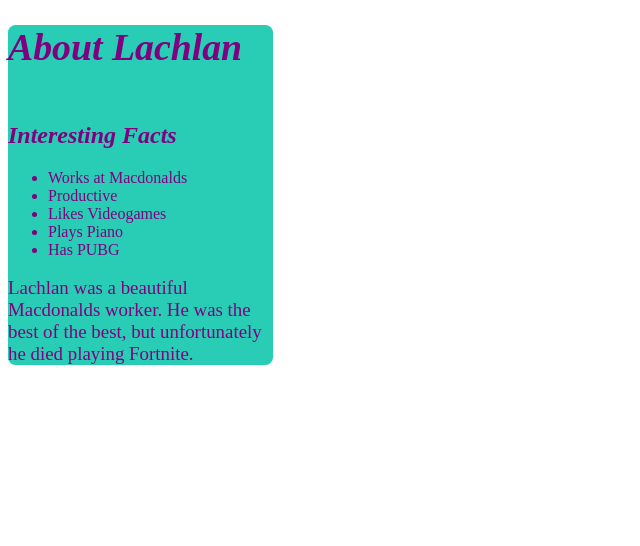
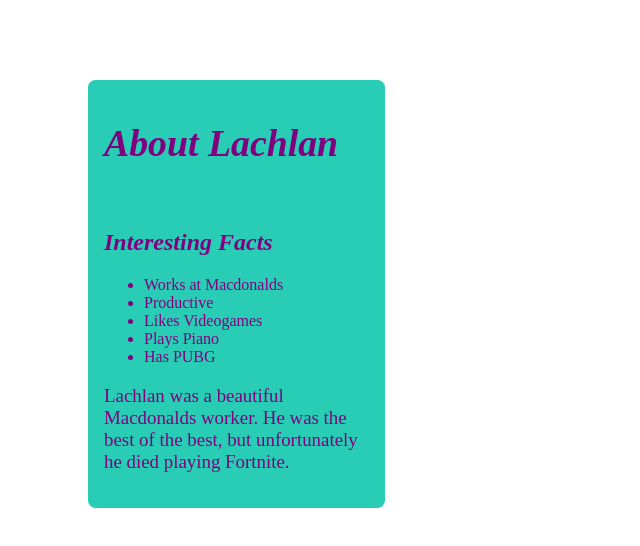
Before and after one commit to MrKnowledgePig/HTML-CSS, a plain HTML site: page index.html in a window 1280 px wide. Shown: the whole page, without its empty margins (0-640 px from the left). Drawn offline with Linux system fonts and the light colour scheme.

Commit message:
Javascript tag

```diff
--- a/index.html
+++ b/index.html
@@ -7,14 +7,21 @@
     <meta http-equiv="X-UA-Compatible" content="ie=edge">
     <title>Document</title>
     <link rel="stylesheet" href="styles.css">
+    <script>
+        window.onload = function (e) {
+            console.log('hola Javascript');
+            var title = window.document.getElementById('title').innerText;
+            console.log('Title: ', title);
+        };
+        console.log('hola html');
+    </script>
+</head>
 
-</head>
-<div>
-    <h1 id="title">About Lachlan</h1>
 
-    <body>
-        <h2 id="class">
-            <br />Interesting Facts</h2>
+<body>
+    <div class="wrapper">
+        <h1 id="title">About Lachlan</h1>
+        <h2 id="class">Interesting Facts</h2>
         <ul>
             <li>Works at Macdonalds</li>
             <li>Productive</li>
@@ -23,7 +30,8 @@
             <li>Has PUBG</li>
         </ul>
         <p id="paragraph">Lachlan was a beautiful Macdonalds worker. He was the best of the best, but unfortunately he died playing Fortnite.</p>
-</div>
+    </div>
+
 </body>
 
 </html>
--- a/styles.css
+++ b/styles.css
@@ -1,27 +1,36 @@
-#title{
+.wrapper {
+  padding: 1rem;
+  margin: 5rem;
+}
+
+#title {
+  margin-bottom: 4rem;
+}
+
+#title {
   font-size: 1cm;
   font-style: italic;
   color: purple;
-  }
+}
 
-  #class{
+#class {
   font-style: italic;
   color: purple;
-  }
+}
 
-  li{
+li {
   font-style: unset;
   color: purple;
-  }
+}
 
-  div{
-  background-color:#29CDB5 ;
+div {
+  background-color: #29cdb5;
   border-radius: 2mm;
   width: 7cm;
-  }
+}
 
-  #paragraph{
+#paragraph {
   color: purple;
   font-size: 5mm;
-  font-style: normals
-  }
+  font-style: normals;
+}
```
